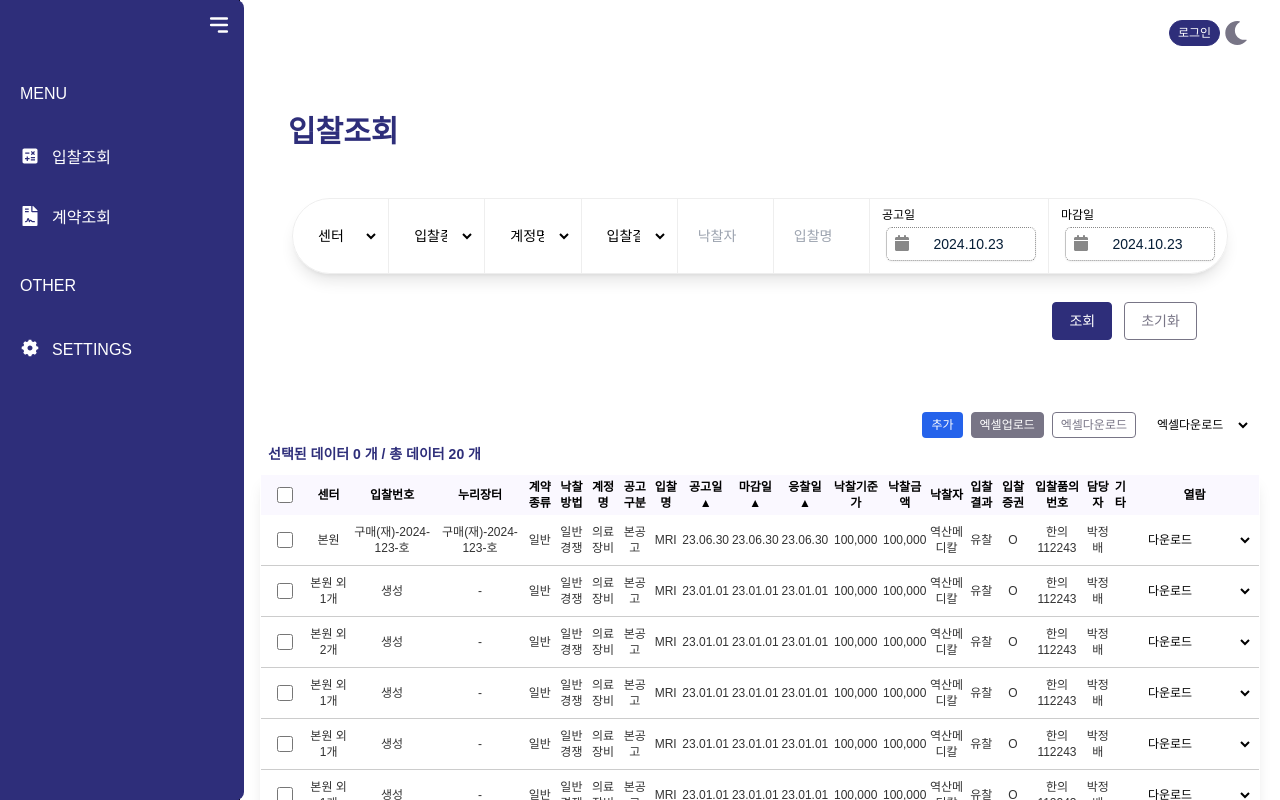
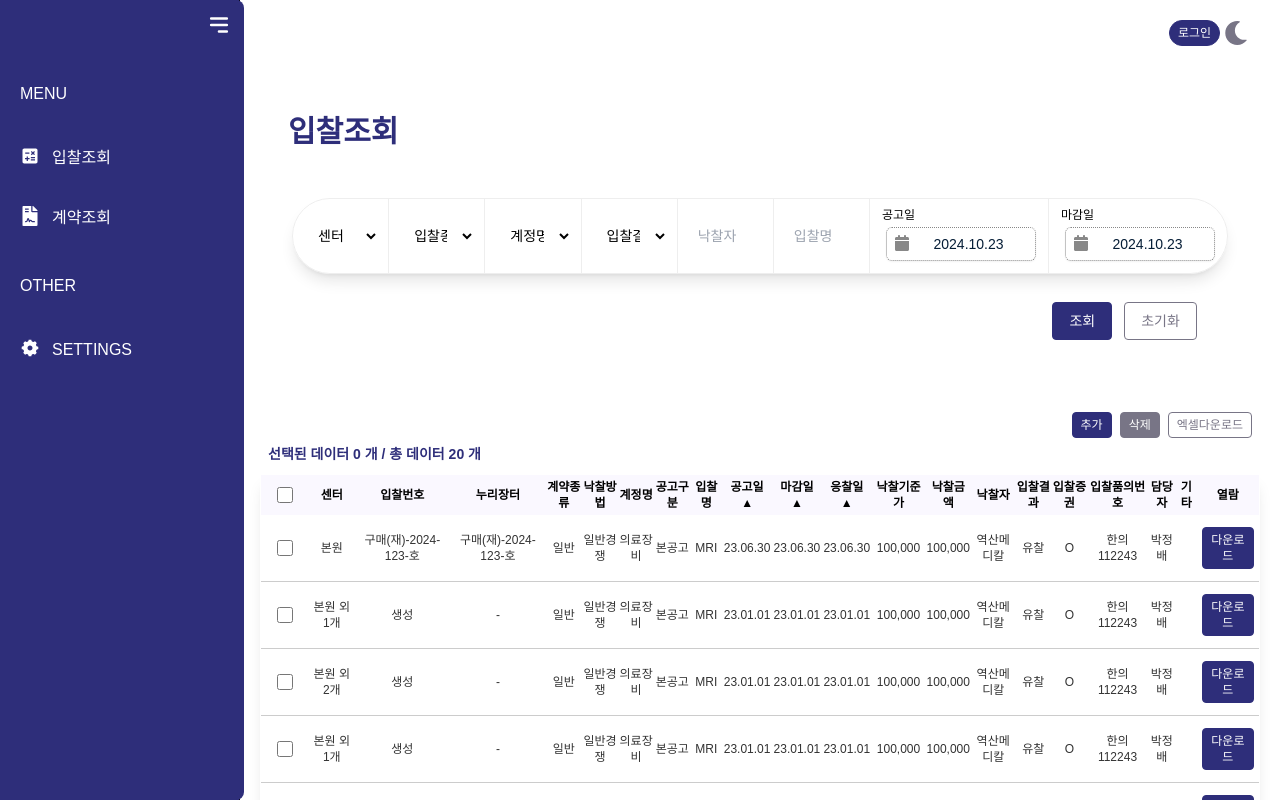
Before and after one commit to Hyeyeon-Ko/pur-ui2, a Next.js app: page /tender in a window 1280 px wide. Built offline with nearby package versions, Linux system fonts and the light colour scheme.

Commit message:
Layout: 레이아웃 수정

```diff
--- a/app/(sidebar)/tender/page.tsx
+++ b/app/(sidebar)/tender/page.tsx
@@ -1,11 +1,9 @@
 "use client";
 
 import Button from "@/components/ui/atoms/button/Button";
-import SelectBox from "@/components/ui/atoms/selectBox/Select";
 import Table from "@/components/ui/molecules/table/Table";
 import useExcelFileHandler from "@/hooks/useExcelFileHandler";
 import React, { useState, useCallback } from "react";
-import colors from "@/styles/colors";
 import {
   data,
   columns,
@@ -14,7 +12,6 @@ import {
   accountOptions,
   bidResultOptions,
 } from "@/lib/data";
-import FileUploadButton from "@/components/ui/molecules/buttons/FileUploadButton";
 import useFormatHandler from "@/hooks/useFormatHandler";
 import SearchFilter, {
   FieldConfig,
@@ -33,17 +30,16 @@ const fieldsConfig: FieldConfig[] = [
 ];
 
 const MenuPage = () => {
-  const [downloadOption, setDownloadOption] = useState("");
+  // const [downloadOption, setDownloadOption] = useState("");
   const [selectedRows, setSelectedRows] = useState<string[]>([]);
   const [sorter, setSorter] = useState<{
     field: string;
     order: "ascend" | "descend" | undefined;
   } | null>(null);
-
-  const { handleFileUpload, downloadCsv } = useExcelFileHandler();
   const { formatCenterData, formatDate, formatCurrency } = useFormatHandler();
 
-  const formattedData = data.map((item) => ({
+  const [formattedData, setFormattedData] = useState(
+    data.map((item) => ({
       ...item,
       센터: formatCenterData(item.센터) || "-",
       공고일: formatDate(item.공고일),
@@ -52,90 +48,110 @@ const MenuPage = () => {
       낙찰기준가: formatCurrency(item.낙찰기준가),
       낙찰금액: formatCurrency(item.낙찰금액),
       누리장터: item.누리장터 || "-",
-  }));
+    }))
+  );
+
+  const { downloadCsv } = useExcelFileHandler();
 
   const handleRowSelect = useCallback((selectedRowIds: string[]) => {
     const uniqueSelectedRows = Array.from(new Set(selectedRowIds));
     setSelectedRows(uniqueSelectedRows);
   }, []);
 
-  const handleDownloadSelected = () => {
-    if (selectedRows.length > 0) {
-      const selectedData = selectedRows
-        .map((rowId) => {
-          const row = data.find((item) => item.id === rowId);
-          return row
-            ? {
-                ...row,
-                센터: formatCenterData(row.센터) || "-",
-                공고일: formatDate(row.공고일) || "-",
-                마감일: formatDate(row.마감일) || "-",
-                응찰일: formatDate(row.응찰일) || "-",
-                낙찰기준가: formatCurrency(row.낙찰기준가) || "-",
-                낙찰금액: formatCurrency(row.낙찰금액) || "-",
-                열람: row.열람 || "-",
-                누리장터: row.누리장터 || "-",
-              }
-            : null;
-        })
-        .filter(Boolean);
-
-      downloadCsv(selectedData, "download.csv");
-    } else {
-      alert("선택된 데이터가 없습니다.");
-    }
-  };
-
-  const handleDownloadOptionChange = (
-    e: React.ChangeEvent<HTMLSelectElement>
-  ) => {
-    const option = e.target.value;
-
-    if (option === "selected") {
-      const selectedData = selectedRows
-        .map((rowId) => {
-          const row = data.find((item) => item.id === rowId);
-          return row
-            ? {
-                ...row,
-                센터: formatCenterData(row.센터) || "-",
-                공고일: formatDate(row.공고일) || "-",
-                마감일: formatDate(row.마감일) || "-",
-                응찰일: formatDate(row.응찰일) || "-",
-                낙찰기준가: formatCurrency(row.낙찰기준가) || "-",
-                낙찰금액: formatCurrency(row.낙찰금액) || "-",
-                열람: row.열람 || "-",
-                누리장터: row.누리장터 || "-",
-              }
-            : null;
-        })
-        .filter(Boolean);
-
-      if (selectedData.length > 0) {
-        downloadCsv(selectedData, "selected_download.csv");
-      } else {
-        alert("선택된 데이터가 없습니다.");
-      }
-    } else if (option === "all") {
-      const allData = data.map((row) => ({
-        ...row,
-        센터: formatCenterData(row.센터) || "-",
-        공고일: formatDate(row.공고일) || "-",
-        마감일: formatDate(row.마감일) || "-",
-        응찰일: formatDate(row.응찰일) || "-",
-        낙찰기준가: formatCurrency(row.낙찰기준가) || "-",
-        낙찰금액: formatCurrency(row.낙찰금액) || "-",
-        열람: row.열람 || "-",
-        누리장터: row.누리장터 || "-",
-      }));
-
+  const handleDownloadAll = () => {
+    const allData = formattedData;
     downloadCsv(allData, "all_download.csv");
-    }
   };
 
   const handleOpenAddPage = () => {
     window.open("/tender/add", "_blank", "noopener,noreferrer,fullscreen");
   };
+
+  const handleDeleteSelected = () => {
+    const newFormattedData = formattedData.filter(
+      (item) => !selectedRows.includes(item.id)
+    );
+
+    setFormattedData(newFormattedData);
+    setSelectedRows([]);
+  };
+
+  // NOTE: 선택다운로드 버튼 로직
+
+  // const handleDownloadSelected = () => {
+  //   if (selectedRows.length > 0) {
+  //     const selectedData = selectedRows
+  //       .map((rowId) => {
+  //         const row = data.find((item) => item.id === rowId);
+  //         return row
+  //           ? {
+  //               ...row,
+  //               센터: formatCenterData(row.센터) || "-",
+  //               공고일: formatDate(row.공고일) || "-",
+  //               마감일: formatDate(row.마감일) || "-",
+  //               응찰일: formatDate(row.응찰일) || "-",
+  //               낙찰기준가: formatCurrency(row.낙찰기준가) || "-",
+  //               낙찰금액: formatCurrency(row.낙찰금액) || "-",
+  //               열람: row.열람 || "-",
+  //               누리장터: row.누리장터 || "-",
+  //             }
+  //           : null;
+  //       })
+  //       .filter(Boolean);
+
+  //     downloadCsv(selectedData, "download.csv");
+  //   } else {
+  //     alert("선택된 데이터가 없습니다.");
+  //   }
+  // };
+
+  // NOTE: 엑셀다운로드 셀렉트박스 구현
+  // const handleDownloadOptionChange = (
+  //   e: React.ChangeEvent<HTMLSelectElement>
+  // ) => {
+  //   const option = e.target.value;
+
+  //   if (option === "selected") {
+  //     const selectedData = selectedRows
+  //       .map((rowId) => {
+  //         const row = data.find((item) => item.id === rowId);
+  //         return row
+  //           ? {
+  //               ...row,
+  //               센터: formatCenterData(row.센터) || "-",
+  //               공고일: formatDate(row.공고일) || "-",
+  //               마감일: formatDate(row.마감일) || "-",
+  //               응찰일: formatDate(row.응찰일) || "-",
+  //               낙찰기준가: formatCurrency(row.낙찰기준가) || "-",
+  //               낙찰금액: formatCurrency(row.낙찰금액) || "-",
+  //               열람: row.열람 || "-",
+  //               누리장터: row.누리장터 || "-",
+  //             }
+  //           : null;
+  //       })
+  //       .filter(Boolean);
+
+  //     if (selectedData.length > 0) {
+  //       downloadCsv(selectedData, "selected_download.csv");
+  //     } else {
+  //       alert("선택된 데이터가 없습니다.");
+  //     }
+  //   } else if (option === "all") {
+  //     const allData = data.map((row) => ({
+  //       ...row,
+  //       센터: formatCenterData(row.센터) || "-",
+  //       공고일: formatDate(row.공고일) || "-",
+  //       마감일: formatDate(row.마감일) || "-",
+  //       응찰일: formatDate(row.응찰일) || "-",
+  //       낙찰기준가: formatCurrency(row.낙찰기준가) || "-",
+  //       낙찰금액: formatCurrency(row.낙찰금액) || "-",
+  //       열람: row.열람 || "-",
+  //       누리장터: row.누리장터 || "-",
+  //     }));
+
+  //     downloadCsv(allData, "all_download.csv");
+  //   }
+  // };
 
   return (
     <div className="flex flex-col mb-4">
@@ -145,32 +161,25 @@ const MenuPage = () => {
         <SearchFilter fieldsConfig={fieldsConfig} />
       </div>
       <div className="flex justify-end mr-6">
-        <Button mode="xs" content="추가" onClick={handleOpenAddPage} />
+        <Button
+          mode="xs"
+          content="추가"
+          color="signature"
+          onClick={handleOpenAddPage}
+        />
+        <Button
+          mode="xs"
+          content="삭제"
+          color="Button_Default"
+          onClick={handleDeleteSelected}
+        />
 
-        <FileUploadButton
-          onFileUpload={handleFileUpload}
-          buttonText="엑셀업로드"
-        />
         <Button
           mode="xs"
           content="엑셀다운로드"
           variant="outline"
           color="Button_Default"
-          onClick={handleDownloadSelected}
-        />
-        <SelectBox
-          mode="xs"
-          placeholder="엑셀다운로드"
-          value={downloadOption}
-          onChange={(e) => {
-            setDownloadOption(e.target.value);
-            handleDownloadOptionChange(e);
-          }}
-          options={[
-            { value: "all", label: "전체 다운로드" },
-            { value: "selected", label: "선택 다운로드" },
-          ]}
-          customStyle={{ color: colors.Button_Default }}
+          onClick={handleDownloadAll}
         />
       </div>
       <Table
@@ -191,6 +200,35 @@ const MenuPage = () => {
         sorter={sorter}
         setSorter={setSorter}
       />
+
+      {/* NOTE: 버튼형 엑셀 업로드, 다운로드 */}
+      {/* <FileUploadButton
+          onFileUpload={handleFileUpload}
+          buttonText="엑셀업로드"
+        />
+        <Button
+          mode="xs"
+          content="엑셀선택다운로드"
+          variant="outline"
+          color="Button_Default"
+          onClick={handleDownloadSelected}
+        /> */}
+
+      {/* NOTE: 셀렉트 박스 */}
+      {/* <SelectBox
+          mode="xs"
+          placeholder="엑셀다운로드"
+          value={downloadOption}
+          onChange={(e) => {
+            setDownloadOption(e.target.value);
+            handleDownloadOptionChange(e);
+          }}
+          options={[
+            { value: "all", label: "전체 다운로드" },
+            { value: "selected", label: "선택 다운로드" },
+          ]}
+          customStyle={{ color: colors.Button_Default }}
+        /> */}
     </div>
   );
 };
--- a/components/ui/molecules/table/Table.tsx
+++ b/components/ui/molecules/table/Table.tsx
@@ -4,6 +4,9 @@ import Checkbox from "../../atoms/checkbox/Checkbox";
 import colors from "@/styles/colors";
 import SelectBox from "../../atoms/selectBox/Select";
 import { useDarkMode } from "@/context/DarkModeContext";
+import Button from "../../atoms/button/Button";
+import Modal from "../../organism/modal/Modal";
+import useModal from "@/hooks/useModal";
 
 /**
  * 가로형 테이블 (일반 테이블)
@@ -48,7 +51,8 @@ const Table: React.FC<TableProps> = ({
   const [currentPage, setCurrentPage] = useState(1);
   const totalPages = Math.ceil(data.length / rowsPerPage);
   const [selectedRows, setSelectedRows] = useState<string[]>([]);
-  const [downloadOption, setDownloadOption] = useState<string>("");
+  const { isOpen, openModal, closeModal } = useModal();
+  // const [downloadOption, setDownloadOption] = useState<string>("");
 
   const { isDarkMode } = useDarkMode();
 
@@ -155,20 +159,38 @@ const Table: React.FC<TableProps> = ({
 
     if (column === "열람" && row[column] === "저장") {
       return (
-        <SelectBox
-          mode="xs"
-          placeholder="다운로드"
-          value={downloadOption}
-          onChange={(e) => {
-            setDownloadOption(e.target.value);
-          }}
-          options={[
-            { value: "contract", label: "계약서 다운로드" },
-            { value: "approve", label: "품의서 다운로드" },
-          ]}
-          color="signature"
-          customStyle={{ color: colors.signature }}
-        />
+        // <SelectBox
+        //   mode="xs"
+        //   placeholder="다운로드"
+        //   value={downloadOption}
+        //   onChange={(e) => {
+        //     setDownloadOption(e.target.value);
+        //   }}
+        //   options={[
+        //     { value: "contract", label: "계약서 다운로드" },
+        //     { value: "approve", label: "품의서 다운로드" },
+        //   ]}
+        //   color="signature"
+        //   customStyle={{ color: colors.signature }}
+        // />
+        <div>
+          <Button
+            mode="xs"
+            color="signature"
+            content="다운로드"
+            onClick={openModal}
+          />
+          <Modal
+            isOpen={isOpen}
+            closeModal={closeModal}
+            title="파일 다운로드"
+            onCancelClick={closeModal}
+            onConfirmClick={closeModal}
+            mode="lg"
+          >
+            <p>모달 내부에 추가적인 내용</p>
+          </Modal>
+        </div>
       );
     }
 
```
Also changed, not shown: app/(sidebar)/elements/page.tsx (+3 -4 lines), components/ui/organism/modal/Modal.tsx (+7 -2 lines). Lines whose indentation alone changed are shown as unchanged.
